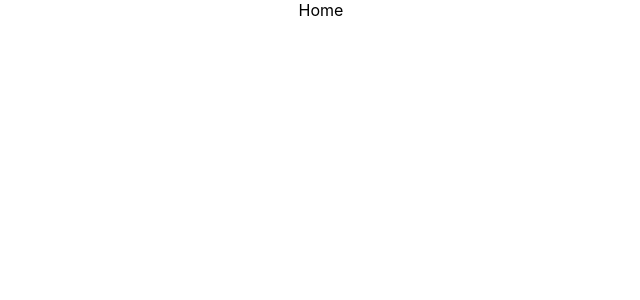
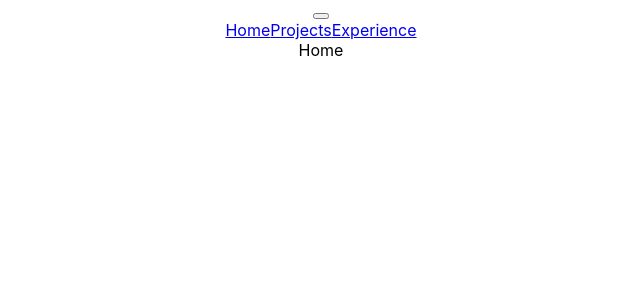
Before and after one commit to Kadunapikin/my-react-portfolio, a React (Create React App) app: page / in a window 1280 px wide. Shown: the top 300 px of the page, without its empty margins (319-959 px from the left). Built offline with nearby package versions, Linux system fonts and the light colour scheme.

Commit message:
create a components dir and add Navbar component with differend nav links

```diff
--- a/package.json
+++ b/package.json
@@ -9,7 +9,7 @@
     "react": "^18.2.0",
     "react-dom": "^18.2.0",
     "react-router-dom": "^6.14.2",
-    "react-scripts": "5.0.1",
+    "react-scripts": "^5.0.1",
     "web-vitals": "^2.1.4"
   },
   "scripts": {
--- a/src/App.js
+++ b/src/App.js
@@ -4,12 +4,14 @@
 import Projects from './pages/Projects';
 import Home from './pages/Home';
 import Experience from './pages/Experience';
+import Navbar from './components/Navbar';
 
 
 function App() {
   return (
     <div className="App">
       <Router>
+        <Navbar />
         <Routes>
           <Route path="/" element={<Home />}></Route>
           <Route path="/projects" element={<Projects />}></Route>
--- /dev/null
+++ b/src/components/Navbar.js
@@ -0,0 +1,19 @@
+import React from 'react'
+import { Link } from 'react-router-dom'
+
+function Navbar() {
+  return (
+    <div className='navbar'>
+        <div className='toggleButton'>
+            <button></button>
+        </div>
+        <div className='links'>
+            <Link to="/">Home</Link>
+            <Link to="/projects">Projects</Link>
+            <Link to="experience">Experience</Link>
+        </div>
+    </div>
+  )
+}
+
+export default Navbar
```
Also changed, not shown: 1 other file (tests, documents, lock files or other folders).
